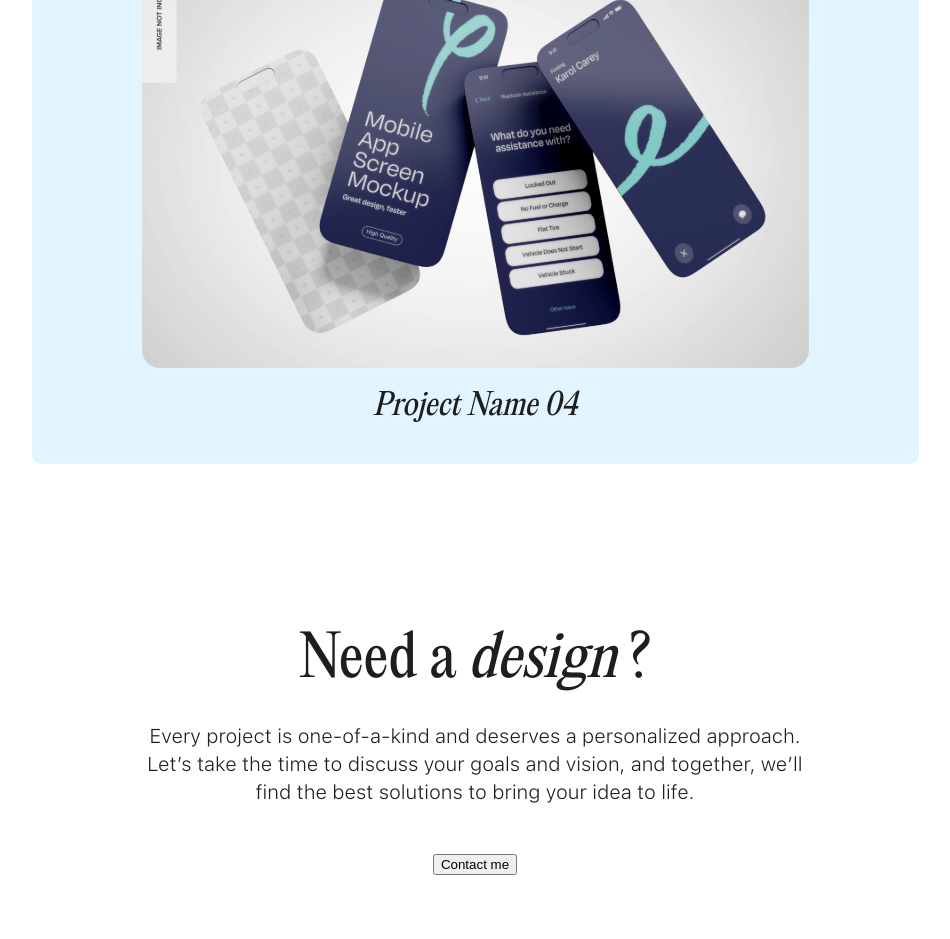
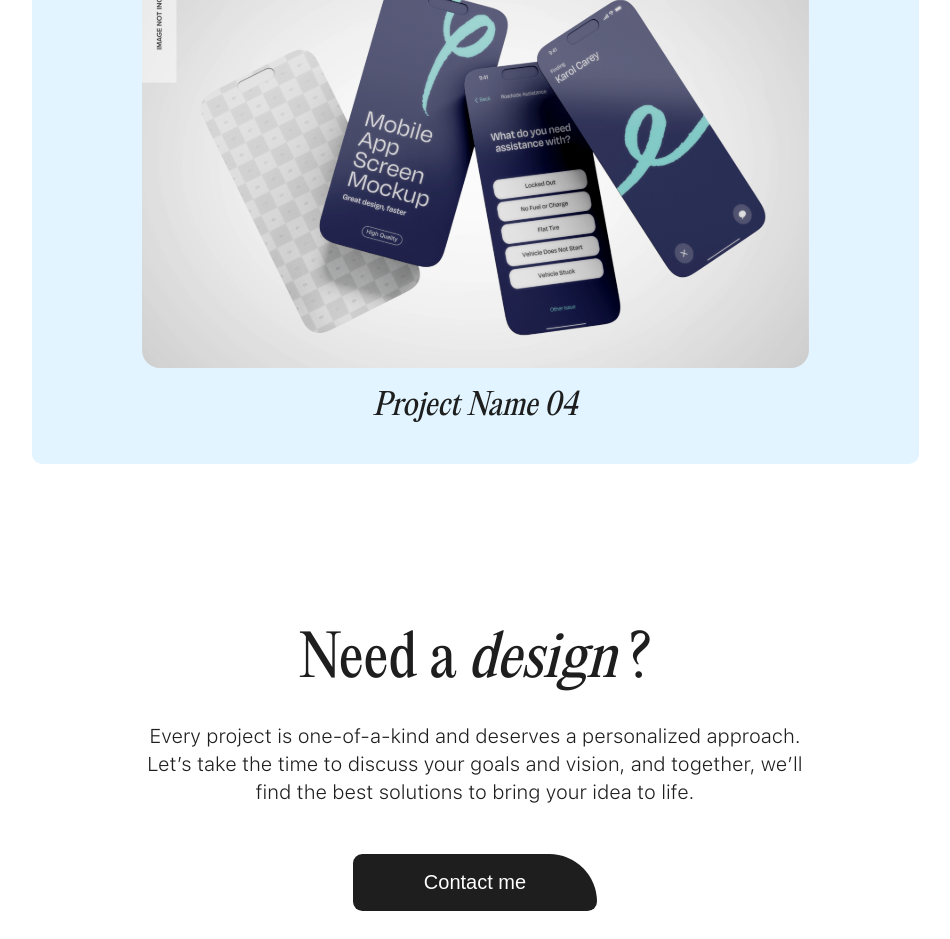
Before and after one commit to JakubRasken/my-portfolio, a React (Vite) app in the folder frontend/: page / in a window 1280 px wide. Shown: the part 4559-5498 px from the top of the page, without its empty margins (165-1115 px from the left). Built offline with nearby package versions, Linux system fonts and the light colour scheme; a web font is replaced by a local one.

Commit message:
Update contact.scss

```diff
--- a/frontend/src/styles/contact.scss
+++ b/frontend/src/styles/contact.scss
@@ -34,7 +34,7 @@
       line-height: 28px;
     }
   }
-  .conatct-btn{
+  .contact-btn{
     button{
         background-color: #1e1e1e;
         width: 244px;
```
